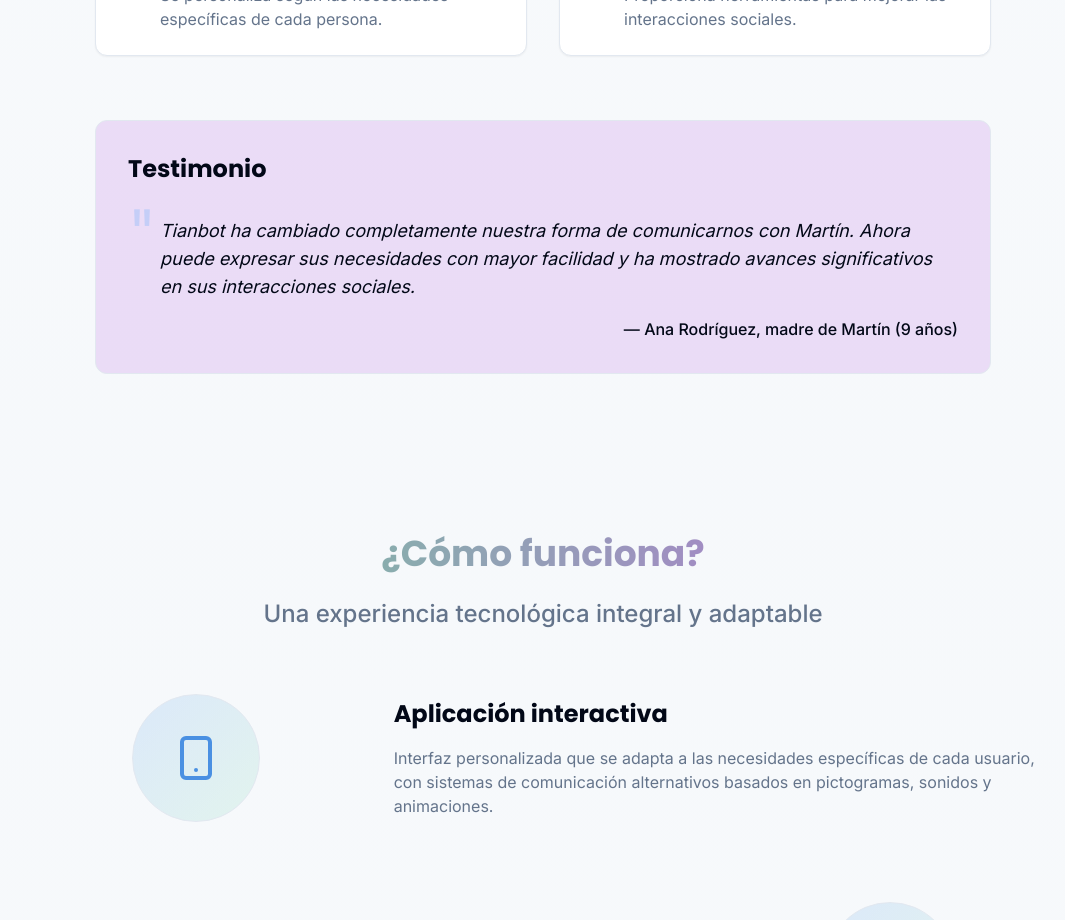
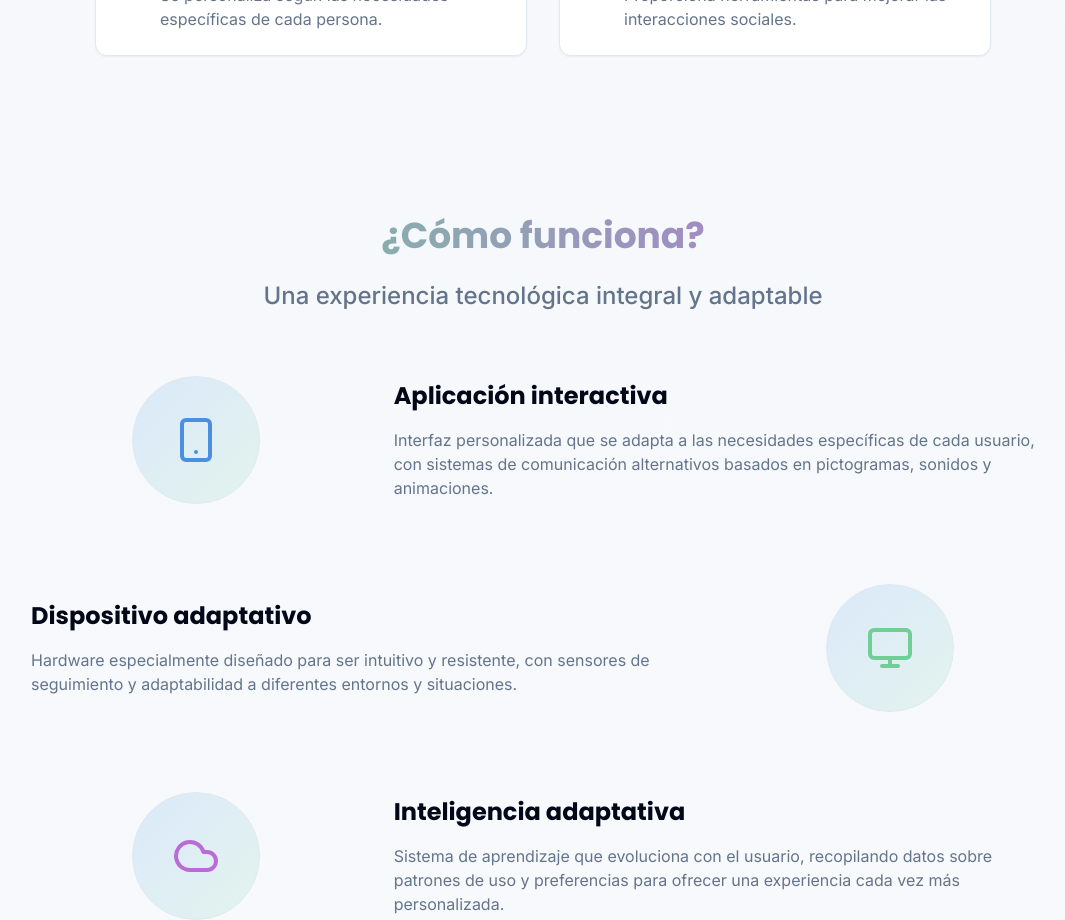
Before and after one commit to WillBlock13/tianbot-accessibility-enhancer, a React (Vite) app: page / in a window 1280 px wide. Shown: the part 1420-2340 px from the top of the page, without its empty margins (97-1162 px from the left). Built offline with nearby package versions, Linux system fonts and the light colour scheme.

Commit message:
Remove testimonial section
Removes the testimonial section from the AboutSection component.

```diff
--- a/src/components/home/AboutSection.tsx
+++ b/src/components/home/AboutSection.tsx
@@ -1,4 +1,3 @@
-
 import React from 'react';
 import { CheckCircle, Heart, Brain, Users } from 'lucide-react';
 
@@ -62,23 +61,6 @@ const AboutSection = () => {
             </div>
           ))}
         </div>
-
-        <div className="mt-16 bg-accent/20 border border-border rounded-xl p-8">
-          <h3 className="text-2xl font-bold mb-4">Testimonio</h3>
-          <blockquote className="relative">
-            <span className="text-6xl text-primary/20 absolute top-0 left-0">"</span>
-            <p className="text-lg italic pl-8 pt-4">
-              Tianbot ha cambiado completamente nuestra forma de comunicarnos con Martín.
-              Ahora puede expresar sus necesidades con mayor facilidad y ha mostrado avances
-              significativos en sus interacciones sociales.
-            </p>
-            <footer className="mt-4 text-right">
-              <cite className="font-medium not-italic">
-                — Ana Rodríguez, madre de Martín (9 años)
-              </cite>
-            </footer>
-          </blockquote>
-        </div>
       </div>
     </section>
   );
```
